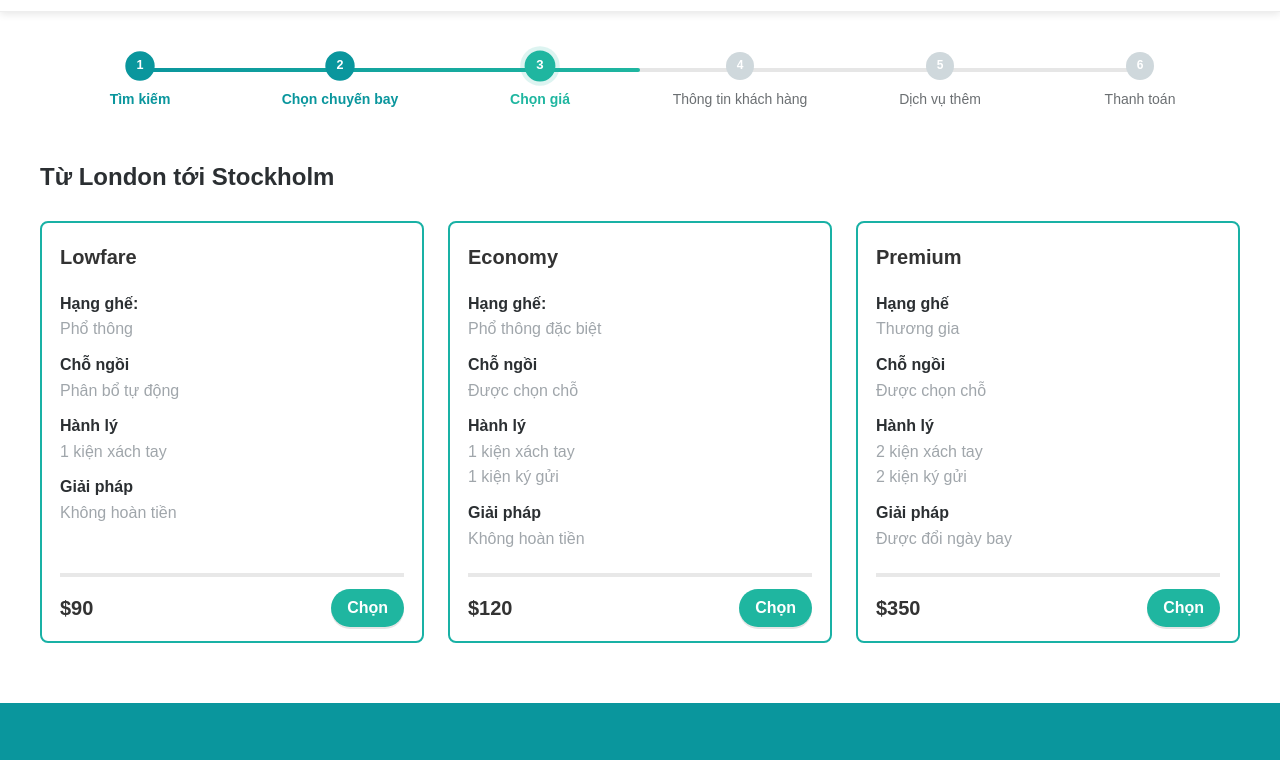
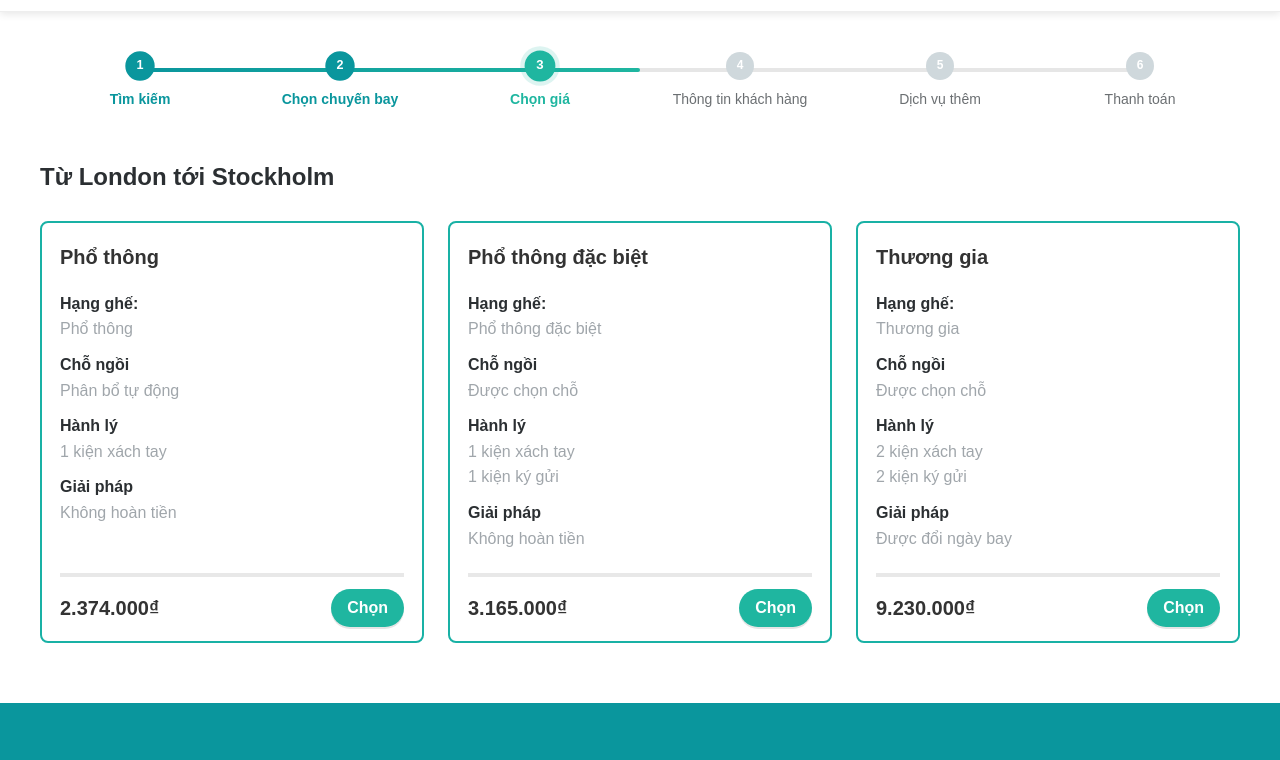
Before and after one commit to MNfine/Website-SkyPlan, a plain HTML site: page frontend/fare.html in a window 1280 px wide. Shown: the part 68-828 px from the top of the page. Drawn offline with Linux system fonts and the light colour scheme.

Commit message:
frontend: add_fare_translation

```diff
--- a/frontend/assets/scripts/common.js
+++ b/frontend/assets/scripts/common.js
@@ -44,6 +44,8 @@ function initializeLanguageSelector() {
           changeOverviewLanguage(selectedLangValue);
         } else if (typeof changeLanguage === 'function') {
           changeLanguage(selectedLangValue);
+        } else if (typeof changeFareLanguage === 'function' && window.location.pathname.includes('fare.html')) {
+          changeFareLanguage(selectedLangValue);
         }
         updateSelectedLanguage(selectedLangValue);
       });
--- /dev/null
+++ b/frontend/assets/scripts/fare_translations.js
@@ -0,0 +1,221 @@
+// Translations for SkyPlan - Fare Selection page
+const fareTranslations = {
+    en: {
+        // Header (from common translations)
+        metaTitle: "SkyPlan - Select fare",
+        metaDescription: "Choose the right fare class for your flight with SkyPlan. Book with confidence.",
+        // Footer (from common translations)
+        footerDesc: "Your trusted travel companion for the best flight deals and unforgettable journeys.",
+        quickLinksTitle: "Quick Links",
+        aboutUs: "About Us",
+        contact: "Contact",
+        privacyPolicy: "Privacy Policy",
+        termsOfService: "Terms of Service",
+        supportTitle: "Support",
+        helpCenter: "Help Center",
+        customerService: "Customer Service",
+        bookingHelp: "Booking Help",
+        faq: "FAQ",
+        paymentMethodsTitle: "Payment Methods",
+        downloadAppTitle: "Download our app",
+        appStore: "App Store",
+        googlePlay: "Google Play",
+        copyright: "© 2024 SkyPlan. All rights reserved.",
+        helpText: "Help",
+        myTripsText: "My Trips",
+        signInText: "Sign Up",
+        logInText: "Sign In",
+
+        // Steps
+        step1: "Search",
+        step2: "Select flight",
+        step3: "Select fare",
+        step4: "Passenger info",
+        step5: "Extras",
+        step6: "Payment",
+
+        // Fare Selection Page Specific
+        fareTitle: "Select fare",
+        routeTitle: "From London to Stockholm",
+
+        // Fare Types
+        economy: "Economy",
+        premiumEconomy: "Premium Economy",
+        business: "Business",
+
+        // Fare Features
+        seatClass: "Seat class:",
+        seating: "Seating",
+        baggage: "Baggage",
+        flexibility: "Flexibility",
+
+        // Seat descriptions
+        economyClass: "Economy",
+        premiumEconomyClass: "Premium Economy",
+        businessClass: "Business",
+
+        // Seating options
+        autoAssigned: "Auto assigned",
+        seatSelection: "Seat selection",
+
+        // Baggage options
+        handBaggage1: "1 carry-on bag",
+        handBaggage1Plus1: "1 carry-on bag<br>1 checked bag",
+        handBaggage2Plus2: "2 carry-on bags<br>2 checked bags",
+
+        // Flexibility options
+        noRefund: "Non-refundable",
+        changeable: "Date change allowed",
+
+        // Action
+        select: "Select",
+
+        // Prices (USD)
+        price90: "$90",
+        price120: "$120",
+        price350: "$350"
+    },
+    vi: {
+        // Header
+        metaTitle: "SkyPlan - Chọn giá vé",
+        metaDescription: "Chọn hạng giá vé phù hợp cho chuyến bay của bạn với SkyPlan.",
+        helpText: "Trợ giúp",
+        myTripsText: "Chuyến đi của tôi",
+        signInText: "Đăng ký",
+        logInText: "Đăng nhập",
+        // Footer
+        footerDesc: "Đối tác du lịch đáng tin cậy của bạn cho các ưu đãi vé máy bay tốt nhất và những hành trình khó quên.",
+        quickLinksTitle: "Liên kết nhanh",
+        aboutUs: "Về chúng tôi",
+        contact: "Liên hệ",
+        privacyPolicy: "Chính sách bảo mật",
+        termsOfService: "Điều khoản dịch vụ",
+        supportTitle: "Hỗ trợ",
+        helpCenter: "Trung tâm trợ giúp",
+        customerService: "Dịch vụ khách hàng",
+        bookingHelp: "Hỗ trợ đặt vé",
+        faq: "Câu hỏi thường gặp",
+        paymentMethodsTitle: "Phương thức thanh toán",
+        downloadAppTitle: "Tải ứng dụng của chúng tôi",
+        appStore: "App Store",
+        googlePlay: "Google Play",
+        copyright: "© 2024 SkyPlan. Bảo lưu mọi quyền.",
+
+        // Steps
+        step1: "Tìm kiếm",
+        step2: "Chọn chuyến bay",
+        step3: "Chọn giá",
+        step4: "Thông tin khách hàng",
+        step5: "Dịch vụ thêm",
+        step6: "Thanh toán",
+
+        // Fare Selection Page Specific
+        fareTitle: "Chọn giá vé",
+        routeTitle: "Từ London tới Stockholm",
+
+        // Fare Types
+        economy: "Phổ thông",
+        premiumEconomy: "Phổ thông đặc biệt",
+        business: "Thương gia",
+
+        // Fare Features
+        seatClass: "Hạng ghế:",
+        seating: "Chỗ ngồi",
+        baggage: "Hành lý",
+        flexibility: "Giải pháp",
+
+        // Seat descriptions
+        economyClass: "Phổ thông",
+        premiumEconomyClass: "Phổ thông đặc biệt",
+        businessClass: "Thương gia",
+
+        // Seating options
+        autoAssigned: "Phân bổ tự động",
+        seatSelection: "Được chọn chỗ",
+
+        // Baggage options
+        handBaggage1: "1 kiện xách tay",
+        handBaggage1Plus1: "1 kiện xách tay<br>1 kiện ký gửi",
+        handBaggage2Plus2: "2 kiện xách tay<br>2 kiện ký gửi",
+
+        // Flexibility options
+        noRefund: "Không hoàn tiền",
+        changeable: "Được đổi ngày bay",
+
+        // Action
+        select: "Chọn",
+
+        // Prices (VND) - USD to VND conversion rate ~25,000
+        price90: "2.374.000₫",
+        price120: "3.165.000₫",
+        price350: "9.230.000₫"
+    }
+};
+
+// Export for usage in fare.js if needed
+if (typeof module !== 'undefined' && module.exports) {
+    module.exports = fareTranslations;
+}
+
+// Function to apply translations for fare page
+function applyFareTranslations(lang) {
+    console.log('applyFareTranslations called with language:', lang);
+    console.log('fareTranslations object:', fareTranslations);
+
+    // Handle regular data-i18n elements
+    const elements = document.querySelectorAll('[data-i18n]');
+    console.log('Found elements with data-i18n:', elements.length);
+
+    elements.forEach(element => {
+        const key = element.getAttribute('data-i18n');
+        if (fareTranslations[lang] && fareTranslations[lang][key]) {
+            console.log(`Translating ${key}:`, fareTranslations[lang][key]);
+            // Handle HTML content for baggage descriptions
+            if (key.includes('handBaggage') || key.includes('baggage')) {
+                element.innerHTML = fareTranslations[lang][key];
+            } else {
+                element.textContent = fareTranslations[lang][key];
+            }
+        } else {
+            // Log missing keys for easier debugging
+            console.warn(`Missing translation for key: '${key}' in language: '${lang}'`);
+        }
+    });
+
+    // Handle price elements separately
+    const priceElements = document.querySelectorAll('[data-i18n-price]');
+    console.log('Found price elements:', priceElements.length);
+
+    priceElements.forEach(element => {
+        const priceKey = element.getAttribute('data-i18n-price');
+        if (fareTranslations[lang] && fareTranslations[lang][priceKey]) {
+            console.log(`Translating price ${priceKey}:`, fareTranslations[lang][priceKey]);
+            element.textContent = fareTranslations[lang][priceKey];
+        }
+    });
+
+    // Update page title
+    if (fareTranslations[lang]['metaTitle']) {
+        console.log('Updating title to:', fareTranslations[lang]['metaTitle']);
+        document.title = fareTranslations[lang]['metaTitle'];
+    }
+
+    // Update meta description
+    const metaDescription = document.querySelector('meta[name="description"]');
+    if (metaDescription && fareTranslations[lang]['metaDescription']) {
+        console.log('Updating meta description to:', fareTranslations[lang]['metaDescription']);
+        metaDescription.setAttribute('content', fareTranslations[lang]['metaDescription']);
+    }
+}
+
+// Function to change language for fare page
+function changeFareLanguage(lang) {
+    localStorage.setItem('preferredLanguage', lang);
+    document.documentElement.lang = lang;
+    applyFareTranslations(lang);
+}
+
+// Ensure Vietnamese is set as default on first visit
+if (!localStorage.getItem('preferredLanguage')) {
+    localStorage.setItem('preferredLanguage', 'vi');
+}
--- a/frontend/fare.html
+++ b/frontend/fare.html
@@ -4,7 +4,7 @@
   <meta charset="UTF-8">
   <meta name="viewport" content="width=device-width, initial-scale=1.0">
   <title>SkyPlan - Chọn giá vé</title>
-  <meta name="description" content="Chọn hạng giá vé phù hợp cho chuyến bay của bạn.">
+  <meta name="description" content="Chọn hạng giá vé phù hợp cho chuyến bay của bạn với SkyPlan.">
 
   <link rel="icon" href="favicon.ico" type="image/x-icon">
   <link rel="stylesheet" href="https://cdnjs.cloudflare.com/ajax/libs/font-awesome/6.0.0/css/all.min.css">
@@ -23,109 +23,109 @@
     <div class="steps">
       <div class="step completed">
         <div class="dot">1</div>
-        <div class="label">Tìm kiếm</div>
+        <div class="label" data-i18n="step1">Tìm kiếm</div>
       </div>
       <div class="step completed">
         <div class="dot">2</div>
-        <div class="label">Chọn chuyến bay</div>
+        <div class="label" data-i18n="step2">Chọn chuyến bay</div>
       </div>
       <div class="step active">
         <div class="dot">3</div>
-        <div class="label">Chọn giá</div>
+        <div class="label" data-i18n="step3">Chọn giá</div>
       </div>
       <div class="step">
         <div class="dot">4</div>
-        <div class="label">Thông tin khách hàng</div>
+        <div class="label" data-i18n="step4">Thông tin khách hàng</div>
       </div>
       <div class="step">
         <div class="dot">5</div>
-        <div class="label">Dịch vụ thêm</div>
+        <div class="label" data-i18n="step5">Dịch vụ thêm</div>
       </div>
       <div class="step">
         <div class="dot">6</div>
-        <div class="label">Thanh toán</div>
+        <div class="label" data-i18n="step6">Thanh toán</div>
       </div>
       <div class="progress"></div>
     </div>
 
-    <h2 class="route-title">Từ London tới Stockholm</h2>
+    <h2 class="route-title" data-i18n="routeTitle">Từ London tới Stockholm</h2>
 
     <div class="fare-grid">
       <article class="fare-card">
-        <h3 class="fare-name">Lowfare</h3>
+        <h3 class="fare-name" data-i18n="economy">Phổ thông</h3>
         <ul class="fare-features">
           <li>
-            <span class="feat-title">Hạng ghế:</span>
-            <span class="feat-desc">Phổ thông</span>
+            <span class="feat-title" data-i18n="seatClass">Hạng ghế:</span>
+            <span class="feat-desc" data-i18n="economyClass">Phổ thông</span>
           </li>
           <li>
-            <span class="feat-title">Chỗ ngồi</span>
-            <span class="feat-desc">Phân bổ tự động</span>
+            <span class="feat-title" data-i18n="seating">Chỗ ngồi</span>
+            <span class="feat-desc" data-i18n="autoAssigned">Phân bổ tự động</span>
           </li>
           <li>
-            <span class="feat-title">Hành lý</span>
-            <span class="feat-desc">1 kiện xách tay</span>
+            <span class="feat-title" data-i18n="baggage">Hành lý</span>
+            <span class="feat-desc" data-i18n="handBaggage1">1 kiện xách tay</span>
           </li>
           <li>
-            <span class="feat-title">Giải pháp</span>
-            <span class="feat-desc">Không hoàn tiền</span>
+            <span class="feat-title" data-i18n="flexibility">Giải pháp</span>
+            <span class="feat-desc" data-i18n="noRefund">Không hoàn tiền</span>
           </li>
         </ul>
          <div class="fare-footer">
-           <div class="price">$90</div>
-           <a href="seat.html" class="btn-select">Chọn</a>
+           <div class="price" data-price-usd="90" data-i18n-price="price90">$90</div>
+           <a href="seat.html" class="btn-select" data-i18n="select">Chọn</a>
          </div>
       </article>
 
       <article class="fare-card">
-        <h3 class="fare-name">Economy</h3>
+        <h3 class="fare-name" data-i18n="premiumEconomy">Phổ thông đặc biệt</h3>
         <ul class="fare-features">
           <li>
-            <span class="feat-title">Hạng ghế:</span>
-            <span class="feat-desc">Phổ thông đặc biệt</span>
+            <span class="feat-title" data-i18n="seatClass">Hạng ghế:</span>
+            <span class="feat-desc" data-i18n="premiumEconomyClass">Phổ thông đặc biệt</span>
           </li>
           <li>
-            <span class="feat-title">Chỗ ngồi</span>
-            <span class="feat-desc">Được chọn chỗ</span>
+            <span class="feat-title" data-i18n="seating">Chỗ ngồi</span>
+            <span class="feat-desc" data-i18n="seatSelection">Được chọn chỗ</span>
           </li>
           <li>
-            <span class="feat-title">Hành lý</span>
-            <span class="feat-desc">1 kiện xách tay<br>1 kiện ký gửi</span>
+            <span class="feat-title" data-i18n="baggage">Hành lý</span>
+            <span class="feat-desc" data-i18n="handBaggage1Plus1">1 kiện xách tay<br>1 kiện ký gửi</span>
           </li>
           <li>
-            <span class="feat-title">Giải pháp</span>
-            <span class="feat-desc">Không hoàn tiền</span>
+            <span class="feat-title" data-i18n="flexibility">Giải pháp</span>
+            <span class="feat-desc" data-i18n="noRefund">Không hoàn tiền</span>
           </li>
         </ul>
          <div class="fare-footer">
-           <div class="price">$120</div>
-           <a href="seat.html" class="btn-select">Chọn</a>
+           <div class="price" data-price-usd="120" data-i18n-price="price120">$120</div>
+           <a href="seat.html" class="btn-select" data-i18n="select">Chọn</a>
          </div>
       </article>
 
       <article class="fare-card">
-        <h3 class="fare-name">Premium</h3>
+        <h3 class="fare-name" data-i18n="business">Thương gia</h3>
         <ul class="fare-features">
           <li>
-            <span class="feat-title">Hạng ghế</span>
-            <span class="feat-desc">Thương gia</span>
+            <span class="feat-title" data-i18n="seatClass">Hạng ghế</span>
+            <span class="feat-desc" data-i18n="businessClass">Thương gia</span>
           </li>
           <li>
-            <span class="feat-title">Chỗ ngồi</span>
-            <span class="feat-desc">Được chọn chỗ</span>
+            <span class="feat-title" data-i18n="seating">Chỗ ngồi</span>
+            <span class="feat-desc" data-i18n="seatSelection">Được chọn chỗ</span>
           </li>
           <li>
-            <span class="feat-title">Hành lý</span>
-            <span class="feat-desc">2 kiện xách tay<br>2 kiện ký gửi</span>
+            <span class="feat-title" data-i18n="baggage">Hành lý</span>
+            <span class="feat-desc" data-i18n="handBaggage2Plus2">2 kiện xách tay<br>2 kiện ký gửi</span>
           </li>
           <li>
-            <span class="feat-title">Giải pháp</span>
-            <span class="feat-desc">Được đổi ngày bay</span>
+            <span class="feat-title" data-i18n="flexibility">Giải pháp</span>
+            <span class="feat-desc" data-i18n="changeable">Được đổi ngày bay</span>
           </li>
         </ul>
          <div class="fare-footer">
-           <div class="price">$350</div>
-           <a href="seat.html" class="btn-select">Chọn</a>
+           <div class="price" data-price-usd="350" data-i18n-price="price350">$350</div>
+           <a href="seat.html" class="btn-select" data-i18n="select">Chọn</a>
          </div>
       </article>
     </div>
@@ -133,24 +133,72 @@
 
   <div id="footer-container"></div>
 
-  <script src="assets/scripts/index_translations.js"></script>
-  <script src="assets/scripts/index.js"></script>
+  <script src="assets/scripts/fare_translations.js"></script>
+  <script src="assets/scripts/common.js"></script>
 
   <script>
     document.addEventListener('DOMContentLoaded', function() {
+      // Function to handle component loading errors
+      function handleComponentError(componentName) {
+        console.error(`Failed to load ${componentName} component`);
+      }
+
+      // Load header
       fetch('components/header.html')
-        .then(r => r.text())
-        .then(html => {
-          document.getElementById('header-container').innerHTML = html;
-          initializeLanguageSelector();
+        .then(response => {
+          if (!response.ok) {
+            throw new Error('Network response was not ok');
+          }
+          return response.text();
+        })
+        .then(data => {
+          document.getElementById('header-container').innerHTML = data;
+          // Initialize language functionality after header loads
+          initializeLanguage();
+        })
+        .catch(error => {
+          handleComponentError('header');
+          initializeLanguage();
         });
 
+      // Load footer
       fetch('components/footer.html')
-        .then(r => r.text())
-        .then(html => {
-          document.getElementById('footer-container').innerHTML = html;
+        .then(response => {
+          if (!response.ok) {
+            throw new Error('Network response was not ok');
+          }
+          return response.text();
+        })
+        .then(data => {
+          document.getElementById('footer-container').innerHTML = data;
+        })
+        .catch(error => {
+          handleComponentError('footer');
         });
     });
+
+    // Initialize language functionality
+    function initializeLanguage() {
+      // Force Vietnamese as default for fare page
+      let currentLang = 'vi';
+      localStorage.setItem('preferredLanguage', 'vi');
+
+      console.log('Fare page - Initializing language:', currentLang);
+      document.documentElement.lang = currentLang;
+
+      // Apply fare-specific translations
+      if (typeof applyFareTranslations === 'function') {
+        console.log('Fare page - Applying translations');
+        applyFareTranslations(currentLang);
+      } else {
+        console.error('Fare page - applyFareTranslations function not found');
+      }
+
+      // Initialize language selector after translations are applied
+      if (typeof initializeLanguageSelector === 'function') {
+        initializeLanguageSelector();
+      }
+    }
   </script>
 </body>
 </html>
```
